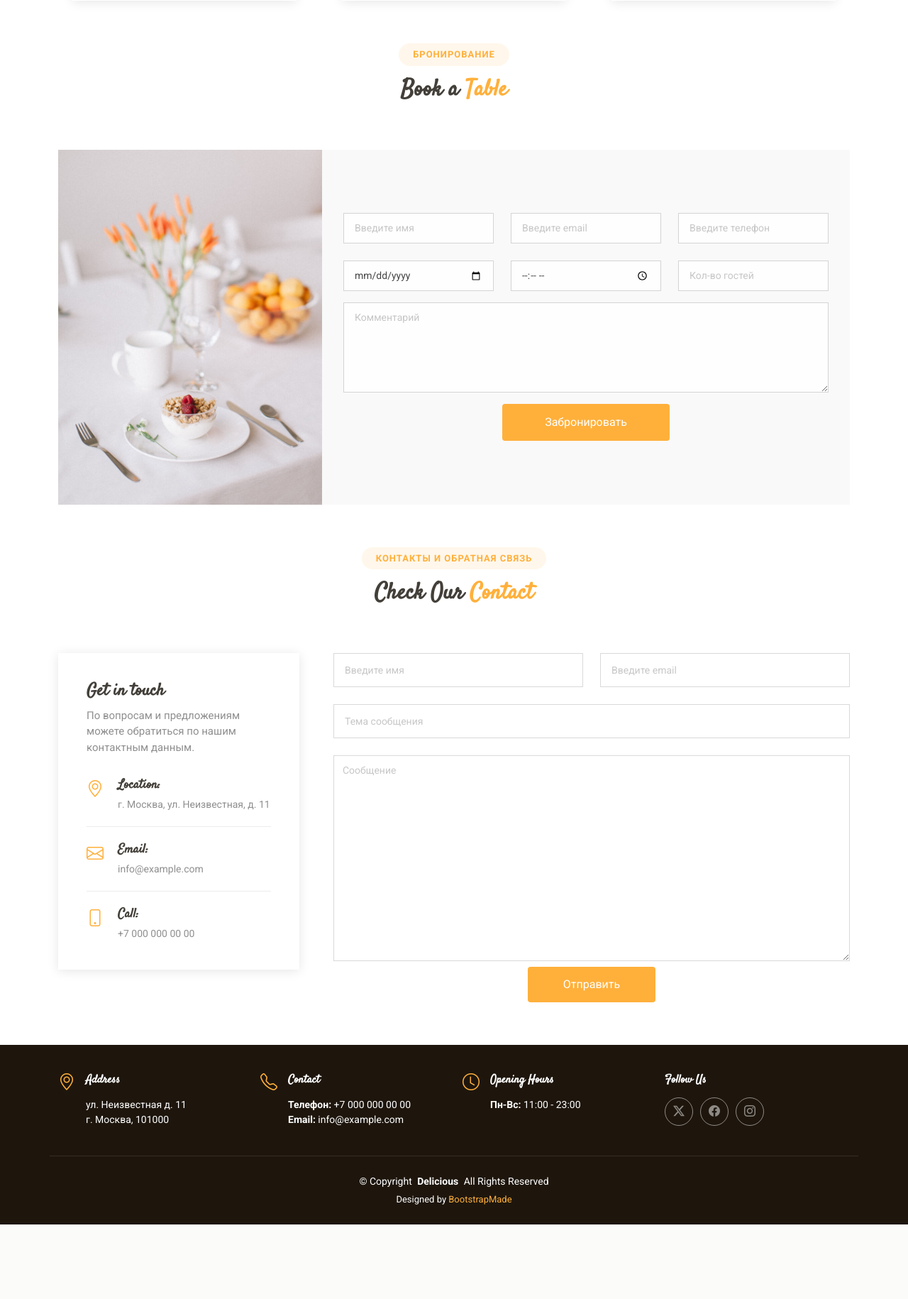
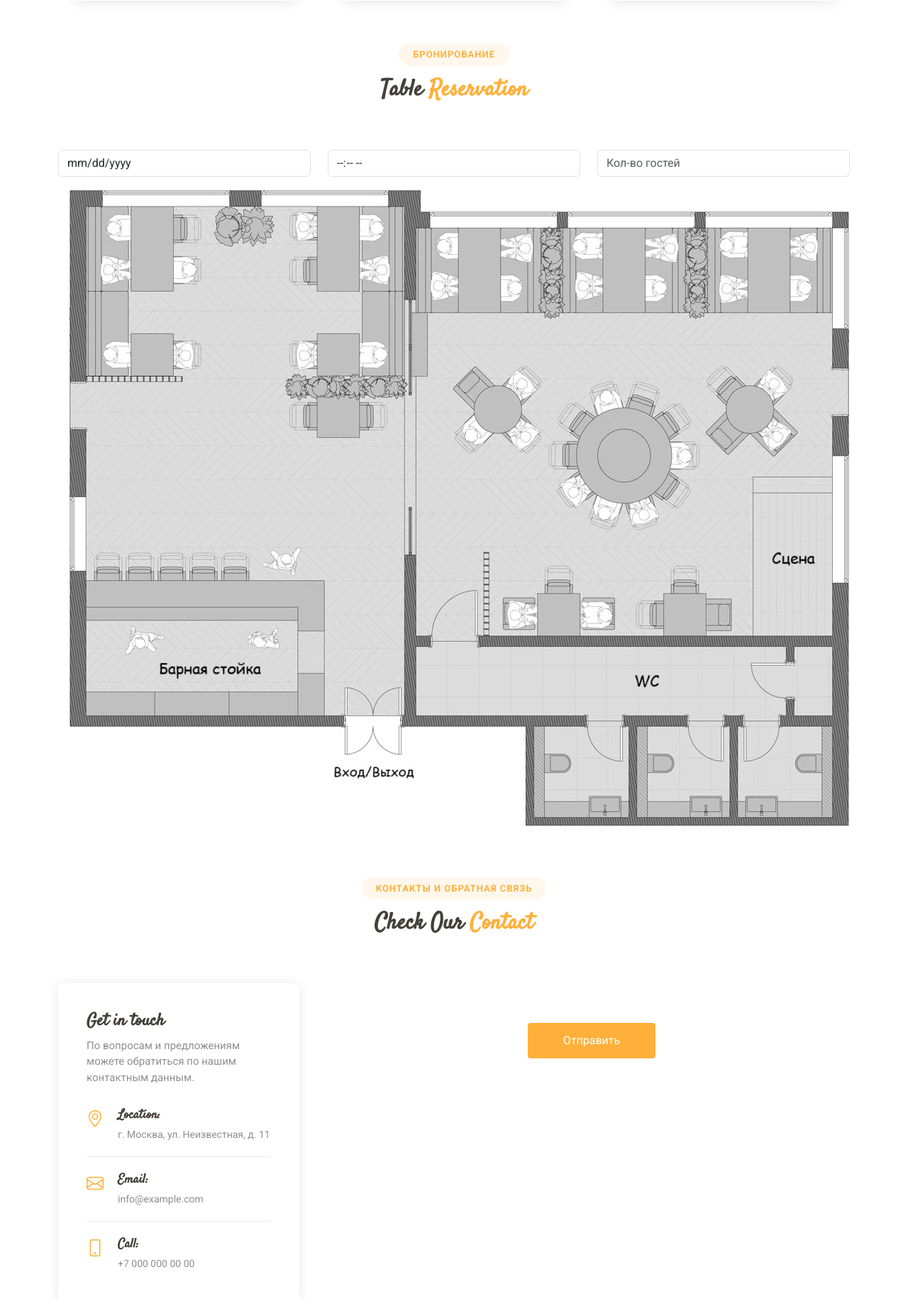
Before and after one commit to VladaVasilevna/Table_Reservation, a Django app: page / in a window 1280 px wide. Shown: the part 3508-5338 px from the top of the page at 71% size. Before the commit the page ends 5233 px from the top, so only its background shows below. Run offline with Django 4.2, Linux system fonts and the light colour scheme; the visitor is signed in with stand-in values (Sample User, id 1); some libraries are stand-ins or nearby versions.

Commit message:
add book_table

```diff
--- a/reserv/forms.py
+++ b/reserv/forms.py
@@ -5,82 +5,58 @@
 from .models import Reservation
 
 
-class BookingForm(forms.Form):
-    name = forms.CharField(
-        max_length=100,
-        widget=forms.TextInput(
-            attrs={
+class BookingForm(forms.ModelForm):
+    class Meta:
+        model = Reservation
+        fields = ['name', 'email', 'phone', 'date', 'time', 'guests', 'comment']
+        widgets = {
+            'name': forms.TextInput(attrs={
                 "class": "form-control",
                 "placeholder": "Введите имя",
                 "id": "name",
                 "required": True,
-            }
-        ),
-    )
-    email = forms.EmailField(
-        widget=forms.EmailInput(
-            attrs={
+            }),
+            'email': forms.EmailInput(attrs={
                 "class": "form-control",
                 "placeholder": "Введите email",
                 "id": "email",
                 "required": True,
-            }
-        )
-    )
-    phone = forms.CharField(
-        max_length=20,
-        widget=forms.TextInput(
-            attrs={
+            }),
+            'phone': forms.TextInput(attrs={
                 "class": "form-control",
                 "placeholder": "Введите телефон",
                 "id": "phone",
                 "required": True,
-            }
-        ),
-    )
-    date = forms.DateField(
-        widget=forms.DateInput(
-            attrs={
+            }),
+            'date': forms.DateInput(attrs={
                 "class": "form-control",
                 "placeholder": "Дата",
                 "id": "date",
                 "type": "date",
                 "required": True,
-            }
-        )
-    )
-    time = forms.TimeField(
-        widget=forms.TimeInput(
-            attrs={
+                "readonly": True  # если ты хочешь запретить изменение
+            }),
+            'time': forms.TimeInput(attrs={
                 "class": "form-control",
                 "placeholder": "Время",
                 "id": "time",
                 "type": "time",
                 "required": True,
-            }
-        )
-    )
-    people = forms.IntegerField(
-        min_value=1,
-        widget=forms.NumberInput(
-            attrs={
+                "readonly": True
+            }),
+            'guests': forms.NumberInput(attrs={
                 "class": "form-control",
                 "placeholder": "Кол-во гостей",
                 "id": "people",
                 "required": True,
-            }
-        ),
-    )
-    message = forms.CharField(
-        required=False,
-        widget=forms.Textarea(
-            attrs={
+                "min": 1,
+            }),
+            'comment': forms.Textarea(attrs={
                 "class": "form-control",
                 "placeholder": "Комментарий",
                 "rows": 5,
-            }
-        ),
-    )
+            }),
+        }
 
 
 class ContactForm(forms.Form):
--- /dev/null
+++ b/reserv/static/reserv/assets/js/book_table.js
@@ -0,0 +1,39 @@
+document.addEventListener('DOMContentLoaded', () => {
+  const auth = document.body.dataset.auth === 'true';
+  const dateIn = document.getElementById('id_date');
+  const timeIn = document.getElementById('id_time');
+  const guestIn = document.getElementById('id_guests');
+  const hall = document.getElementById('hall-map');
+  const authModal = document.getElementById('auth-modal');
+  const bookModal = document.getElementById('booking-modal');
+
+  function loadTables() {
+    const d = dateIn.value, t = timeIn.value, g = guestIn.value;
+    if (!d || !t) return;
+    fetch(`/api/tables/?date=${d}&time=${t}&guests=${g}`)
+      .then(r => r.json()).then(data => {
+        hall.innerHTML = <img src="/static/reserv/images/hall.png">;
+        data.tables.forEach(tb => {
+          const btn = document.createElement('button');
+          btn.className = table-btn ${tb.shape};
+          btn.style.cssText = position:absolute;left:${tb.x}px;top:${tb.y}px;width:${tb.width}px;height:${tb.height}px;
+          btn.innerText = tb.number;
+          btn.title = Вместимость до ${tb.capacity} персон;
+          btn.disabled = tb.reserved;
+          btn.onclick = () => {
+            if (!d || !t) return alert('Укажите дату и время');
+            if (!auth) return authModal.style.display = 'block';
+            document.getElementById('modal-table-id').value = tb.id;
+            document.getElementById('modal-table-num').innerText = Столик №${tb.number};
+            document.getElementById('id_date').value = d;
+            document.getElementById('id_time').value = t;
+            bookModal.style.display = 'block';
+          };
+          hall.appendChild(btn);
+        });
+      });
+  }
+
+  [dateIn, timeIn, guestIn].forEach(el => el.addEventListener('change', loadTables));
+  document.querySelectorAll('.modal .close').forEach(x => x.onclick = () => x.closest('.modal').style.display = 'none');
+});
--- a/reserv/templates/reserv/base.html
+++ b/reserv/templates/reserv/base.html
@@ -55,7 +55,7 @@
                                         {{ user.username }}
                                     </div>
                                 {% endif %}
-                        <span class="me-1">{{ user.full_name|default:user.email }}</span>
+                                <span class="me-1">{{ user.username|default:user.email }}</span>
                             </a>
                             <ul class="dropdown-menu dropdown-menu-end" aria-labelledby="userDropdown">
                                 <li><a class="dropdown-item" href="{% url 'users:profile' %}">Профиль</a></li>
--- a/reserv/templates/reserv/includes/book_table.html
+++ b/reserv/templates/reserv/includes/book_table.html
@@ -2,44 +2,43 @@
 <!-- Section Title -->
 <div class="container section-title" data-aos="fade-up">
     <h2>Бронирование</h2>
-    <div><span>Book a</span> <span class="description-title">Table</span></div>
+    <div><span>Table</span> <span class="description-title">Reservation</span></div>
 </div><!-- End Section Title -->
 
 <div class="container">
     <div class="row g-0" data-aos="fade-up" data-aos-delay="100">
-        <div class="col-lg-4 reservation-img" style="background-image: url('{% static 'reserv/assets/img/reservation.jpg' %}');"></div>
-        <div class="col-lg-8 d-flex align-items-center reservation-form-bg" data-aos="fade-up" data-aos-delay="200">
+        <form id="booking-choose-form">
+            <div class="row">
+                <div class="col">{{ form.date }}</div>
+                <div class="col">{{ form.time }}</div>
+                <div class="col">{{ form.guests }}</div>
+            </div>
+        </form>
+        <!-- Контейнер схемы -->
+        <div id="hall-map" style="position: relative;">
+          <img src="{% static 'images/схема_зала.png' %}" alt="Схема зала">
+        </div>
 
-            <form method="post" action="{% url 'home' %}" class="php-email-form">
+        <!-- Модальное окно бронирования -->
+        <div id="booking-modal" class="modal"><div class="modal-content">
+            <span class="close">&times;</span><h4 id="modal-table-num"></h4>
+            <form method="post" action="{% url 'book_table' %}">
                 {% csrf_token %}
-                <div class="row gy-4">
-                    <div class="col-lg-4 col-md-6">
-                        {{ form.name }}
-                    </div>
-                    <div class="col-lg-4 col-md-6">
-                        {{ form.email }}
-                    </div>
-                    <div class="col-lg-4 col-md-6">
-                        {{ form.phone }}
-                    </div>
-                    <div class="col-lg-4 col-md-6">
-                        {{ form.date }}
-                    </div>
-                    <div class="col-lg-4 col-md-6">
-                        {{ form.time }}
-                    </div>
-                    <div class="col-lg-4 col-md-6">
-                        {{ form.people }}
-                    </div>
-                </div>
-                <div class="form-group mt-3">
-                    {{ form.message }}
-                </div>
-                <div class="text-center mt-3">
-                    <button type="submit" name="booking_submit">Забронировать</button>
-                </div>
+                <input type="hidden" name="table_id" id="modal-table-id">
+                {{ form.as_p }}
+                <button type="submit">Забронировать</button>
             </form>
+        </div></div>
 
-        </div><!-- End Reservation Form -->
+
+        <!-- Модальное окно авторизации -->
+        <div id="auth-modal" class="modal">
+            <div class="modal-content">
+                <span class="close" onclick="this.closest('.modal').style.display='none';">&times;</span>
+                <p>Для бронирования необходимо авторизоваться.</p>
+                <a href="{% url 'users:login' %}" class="btn btn-primary">Войти</a>
+                <a href="{% url 'users:register' %}" class="btn btn-secondary">Зарегистрироваться</a>
+            </div>
+        </div>
     </div>
 </div>
--- a/reserv/templates/reserv/includes/header.html
+++ b/reserv/templates/reserv/includes/header.html
@@ -15,7 +15,7 @@
                         {% else %}
                             <i class="bi bi-person-circle me-2"></i>
                         {% endif %}
-                        <span>{{ user.full_name|default:user.email }}</span>
+                        <span>{{ user.username|default:user.email }}</span>
                     </a>
                     <ul class="dropdown-menu dropdown-menu-end" aria-labelledby="userDropdown">
                         <li><a class="dropdown-item" href="{% url 'users:profile' %}">Профиль</a></li>
--- a/reserv/templates/reserv/index.html
+++ b/reserv/templates/reserv/index.html
@@ -102,5 +102,6 @@
 
     <!-- Main JS File -->
     <script src="{% static 'reserv/assets/js/main.js' %}"></script>
+    <script src="{% static 'reserv/assets/js/book_table.js' %}"></script>
 </body>
 </html>
--- a/reserv/urls.py
+++ b/reserv/urls.py
@@ -4,5 +4,8 @@
 
 urlpatterns = [
     path("", views.home, name="home"),
-    path("reserve/", views.create_reservation, name="reserve"),
+    path('api/tables/', views.get_tables, name='get_tables'),
+    path('book/', views.book_table, name='book_table'),
+    path('profile/', views.profile, name='profile'),
+    path('profile/cancel/<int:pk>/', views.cancel_booking, name='cancel_booking'),
 ]
--- a/reserv/views.py
+++ b/reserv/views.py
@@ -1,62 +1,19 @@
-
 from django.conf import settings
 from django.contrib import messages
 from django.contrib.auth import login
 from django.contrib.auth.decorators import login_required
 from django.core.mail import send_mail
-from django.shortcuts import redirect, render
+from django.shortcuts import redirect, render, get_object_or_404
 
-from .forms import BookingForm, ContactForm, RegistrationForm, ReservationForm
-from .models import Reservation
+from .forms import BookingForm, ContactForm, RegistrationForm
+from .models import Table, Reservation
+from django.http import JsonResponse
 
 
 def home(request):
     booking_form = BookingForm()
     contact_form = ContactForm()
-    print("0")
-    if request.method == "POST":
-        # Определяем, какая форма была отправлена по имени кнопки submit или скрытому полю
-        if "booking_submit" in request.POST:
-            print("1")
-            booking_form = BookingForm(request.POST)
-            if booking_form.is_valid():
-                print("2")
-                send_mail(
-                    "Новое бронирование",
-                    f"Детали бронирования:\n{booking_form.cleaned_data}",
-                    settings.DEFAULT_FROM_EMAIL,
-                    [settings.DEFAULT_FROM_EMAIL],
-                    fail_silently=False,
-                )
-                messages.success(
-                    request,
-                    "Ваш запрос на бронирование успешно отправлен! "
-                    "Мы свяжемся с вами в ближайшее время. Спасибо, что выбрали Savor!",
-                )
-                return redirect("home")
-        elif "contact_submit" in request.POST:
-            contact_form = ContactForm(request.POST)
-            if contact_form.is_valid():
-                send_mail(
-                    contact_form.cleaned_data["subject"],
-                    contact_form.cleaned_data["message"],
-                    contact_form.cleaned_data["email"],
-                    [settings.DEFAULT_FROM_EMAIL],
-                )
-                messages.success(
-                    request,
-                    "Ваше сообщение успешно отправлено! Спасибо за обратную связь.",
-                )
-                return redirect("home")
-
-    return render(
-        request,
-        "reserv/index.html",
-        {
-            "booking_form": booking_form,
-            "contact_form": contact_form,
-        },
-    )
+    return render(request, 'reserv/index.html', {'booking_form': booking_form})
 
 
 def register(request):
@@ -73,22 +30,53 @@
     return render(request, "reserv/register.html", {"form": form})
 
 
-@login_required
-def profile(request):
-    reservations = Reservation.objects.filter(user=request.user)
-    return render(request, "reserv/profile.html", {"reservations": reservations})
+def get_tables(request):
+    date = request.GET.get('date')
+    time = request.GET.get('time')
+    guests = request.GET.get('guests')
+    reserved = Reservation.objects.filter(date=date, time=time).values_list('table_id', flat=True)
+    qs = Table.objects.filter(is_active=True)
+    if guests:
+        qs = qs.filter(capacity__gte=int(guests))
+    tables = [{
+        'id': t.id, 'number': t.number, 'shape': t.shape,
+        'x': t.x, 'y': t.y, 'width': t.width, 'height': t.height,
+        'capacity': t.capacity,
+        'reserved': t.id in reserved
+    } for t in qs]
+    return JsonResponse({'tables': tables})
 
 
 @login_required
-def create_reservation(request):
-    if request.method == "POST":
-        form = ReservationForm(request.POST)
-        if form.is_valid():
-            reservation = form.save(commit=False)
-            reservation.user = request.user
-            reservation.save()
-            messages.success(request, "Бронь успешно создана!")
-            return redirect("profile")
-    else:
-        form = ReservationForm()
-    return render(request, "reserv/reservation.html", {"form": form})
+def book_table(request):
+    if request.method == 'POST':
+        booking_form = BookingForm(request.POST)
+        if booking_form.is_valid():
+            r = booking_form.save(commit=False)
+            r.user = request.user
+            r.table = get_object_or_404(Table, id=request.POST.get('table_id'))
+            r.status = 'pending'
+            r.save()
+            send_mail(
+                'Бронирование от Savor',
+                f"Добрый день, {r.name}!\nВы забронировали столик №{r.table.number} на {r.date} {r.time} на {r.guests} персон.\nВ ближайшее время наш администратор свяжется с Вами для подтверждения брони и уточнения деталей.\nСпасибо, что выбрали наш ресторан!",
+                'noreply@savor.com',
+                [r.email]
+            )
+            messages.success(request, 'Бронь успешно создана!')
+            return redirect('home')
+    return redirect('home')
+
+
+@login_required
+def profile(request):
+    reservations = Reservation.objects.filter(user=request.user).order_by('-created_at')
+    return render(request, 'reserv/profile.html', {'reservations': reservations})
+
+
+@login_required
+def cancel_booking(request, pk):
+    r = get_object_or_404(Reservation, pk=pk, user=request.user)
+    r.status = 'canceled'
+    r.save()
+    return redirect('profile')
```
Also changed, not shown: reserv/models.py (+22 -1 lines), reserv/migrations/0003_alter_reservation_options_alter_table_options_and_more.py (added), static/images/схема_зала.png (added). Lines whose indentation alone changed are shown as unchanged.
